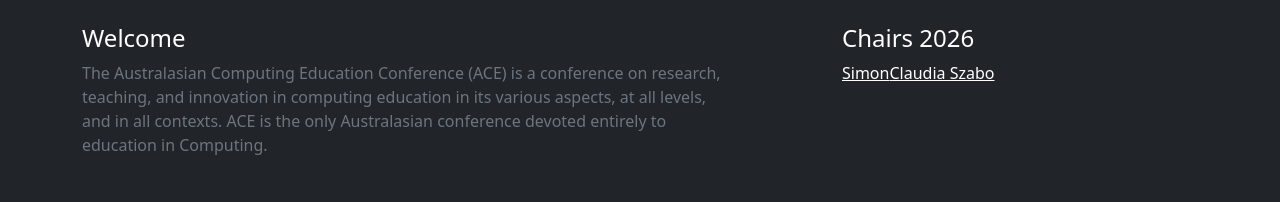
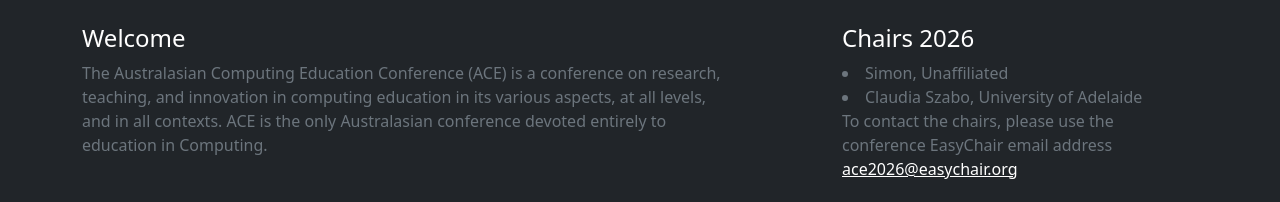
Before and after one commit to aceconference2026/aceconference2026.github.io, a plain HTML site: page committee.html in a window 1280 px wide. Both pictures are taken after a click on the button "Toggle navigation". Shown: the top 202 px of the page. Drawn offline with Linux system fonts and the light colour scheme.

Commit message:
Update committee.html

```diff
--- a/committee.html
+++ b/committee.html
@@ -28,10 +28,10 @@
 				</div>
 				<div class="col-sm-4 offset-md-1 py-4">
 					<h4 class="text-white">Chairs 2026</h4>
-					<ul class="list-unstyled">
-					<li><a href="https://" class="text-white">Simon</a></
-					<li><a href="https://researchers.adelaide.edu.au/profile/claudia.szabo" class="text-white">Claudia Szabo</a></li>
-					</ul>
+					<li class="text-muted">Simon, Unaffiliated</li>
+					<li class="text-muted">Claudia Szabo, University of Adelaide</li>
+					<p class="text-muted">To contact the chairs, please use the conference EasyChair email address <a href="ace2026@easychair.org" class="text-white">ace2026@easychair.org</a></p>
+
 				</div>
 			</div>
 		</div>
```
